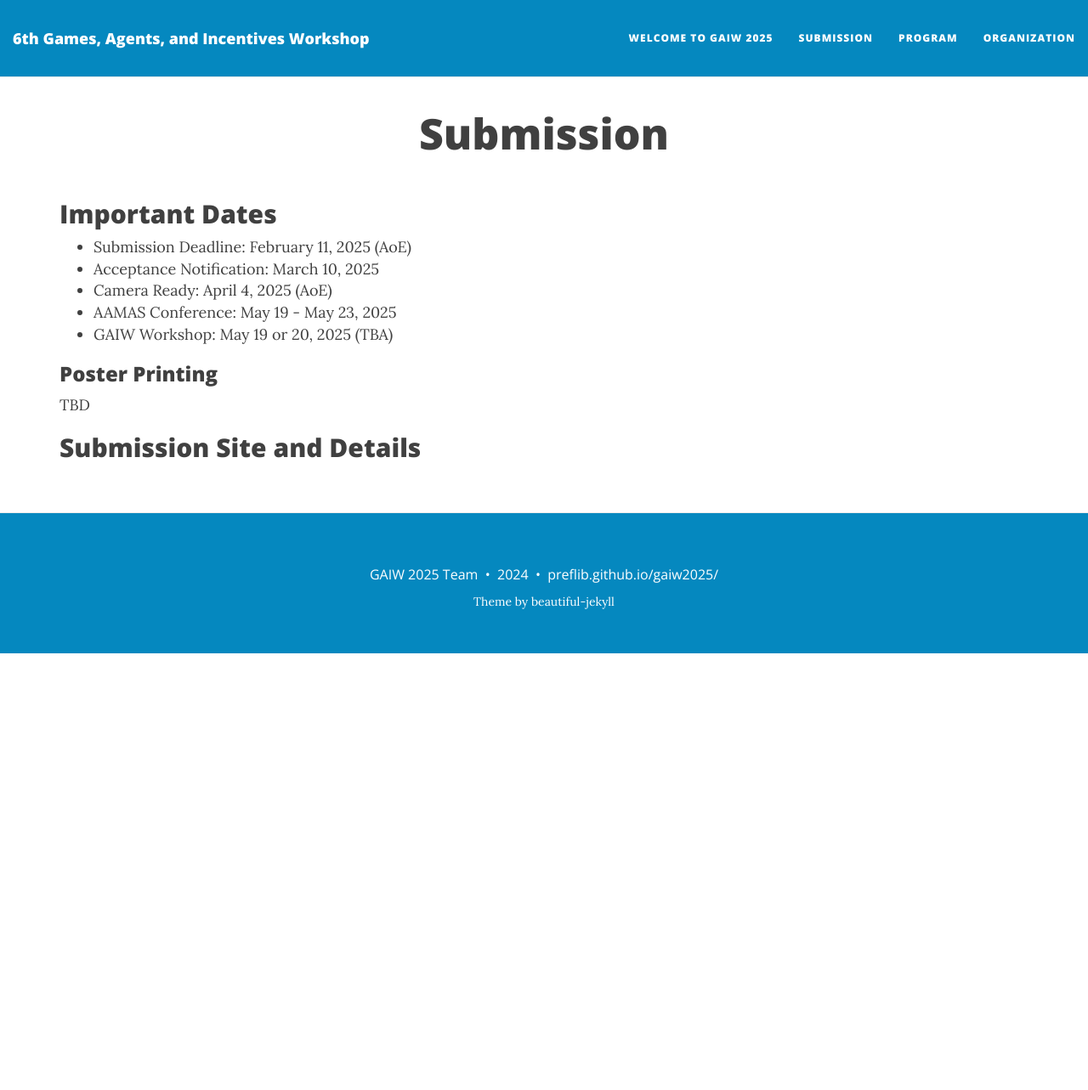
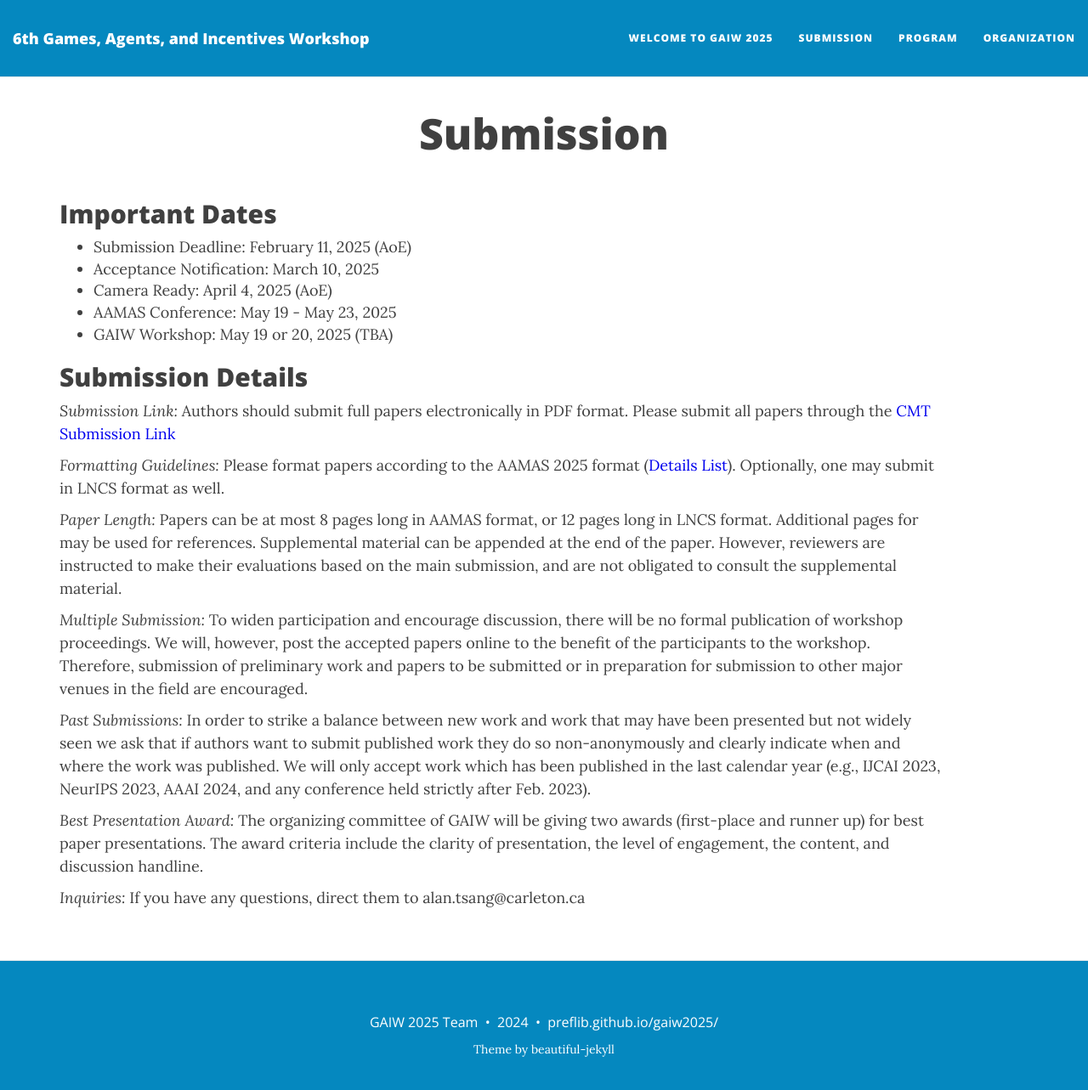
Before and after one commit to PrefLib/gaiw2025, a Jekyll site: the page built from submission.md, in a window 1280 px wide and 1296 px high. Shown: the top 1283 px of the window at 85% size. Built offline with Jekyll 4.4.1, drawn with Linux system fonts in a browser that asks for light colours; nearby versions of some CDN libraries.

Commit message:
Update submission.md
updated based on CFP draft

````diff
--- a/submission.md
+++ b/submission.md
@@ -19,30 +19,41 @@ published: true
 * Poster Session 2: May 10th, 2022 (06:15-07:15 Auckland). [Gather Town](https://app.gather.town/events/O8p6uZQ3G1EJELYsXH2v).
 -->
 
+<!--
 ### Poster Printing
 TBD
+-->
 
+<!--
 ## Submission Site and Details
+Authors should submit full papers electronically in PDF format. [CMT Submission Link](https://cmt3.research.microsoft.com/GAIW2025)
+-->
+
 <!--
-Authors should submit full papers electronically in PDF format. [CMT Submission Link](https://cmt3.research.microsoft.com/GAIW2024)
-
 Please use the following command if you are using the AAMAS format from the website before the `\title` command.
 
 ```
 \setcopyright{rightsretained}
 \acmConference[GAIW'24]{Appears at the 6th Games, Agents, and Incentives Workshop (GAIW-24). Held as part of the Workshops at the 22st International Conference on Autonomous Agents and Multiagent Systems.}{May 2024}{Auckland, New Zealand}{Abramowitz, Aziz, Dickerson, Hosseini, Mattei, Obraztsova, Rabinovich, Tsang, Wąs (Chairs)}
 ```
+-->
+
 
 ## Submission Details
-*Submission Link:* Please submit all papers through the [CMT Submission Link](https://cmt3.research.microsoft.com/GAIW2024)
+*Submission Link:* Authors should submit full papers electronically in PDF format. Please submit all papers through the [CMT Submission Link](https://cmt3.research.microsoft.com/GAIW2025)
 
-*Formatting Guidelines:* Please format papers according to the AAMAS 2024 format ([Details Link](https://www.aamas2024-conference.auckland.ac.nz/calls/submission-instruction/)). Optionally, one may submit in LNCS format as well.
+*Formatting Guidelines:* Please format papers according to the AAMAS 2025 format ([Details List](https://aamas2025.org/index.php/conference/calls/submission-instructions-main-technical-track/)). Optionally, one may submit in LNCS format as well.
 
 *Paper Length:* Papers can be at most 8 pages long in AAMAS format, or 12 pages long in LNCS format. Additional pages for may be used for references. Supplemental material can be appended at the end of the paper. However, reviewers are instructed to make their evaluations based on the main submission, and are not obligated to consult the supplemental material.
 
 *Multiple Submission:* To widen participation and encourage discussion, there will be no formal publication of workshop proceedings. We will, however, post the accepted papers online to the benefit of the participants to the workshop. Therefore, submission of preliminary work and papers to be submitted or in preparation for submission to other major venues in the field are encouraged.
 
+<!--
 *Anonymity:* We leave the option up to submitters (except for in the case of resubmitted work below) as to whether or not to submit single- or double- anonymous. If you wish to submit single anonymous only (i.e., authors names are revealed), please leave your name(s) on the submission. However, the submission system will be set to not reveal authors information to reviewers within the system.
+-->
 
-*Past Submissions:* In order to strike a balance between new work and work that may have been presented but not widely seen we ask that if authors want to submit published work they do so non-anonymously and clearly indicate when and where the work was published. We will only accept work which has been published in the last calendar year (e.g., IJCAI 2023, NeurIPS 2023, AAAI 2024, and any conference held after Feb. 2023).
--->
+*Past Submissions:* In order to strike a balance between new work and work that may have been presented but not widely seen we ask that if authors want to submit published work they do so non-anonymously and clearly indicate when and where the work was published. We will only accept work which has been published in the last calendar year (e.g., IJCAI 2023, NeurIPS 2023, AAAI 2024, and any conference held strictly after Feb. 2023).
+
+*Best Presentation Award:* The organizing committee of GAIW will be giving two awards (first-place and runner up) for best paper presentations. The award criteria include the clarity of presentation, the level of engagement, the content, and discussion handline.
+
+*Inquiries:* If you have any questions, direct them to alan.tsang@carleton.ca
````
